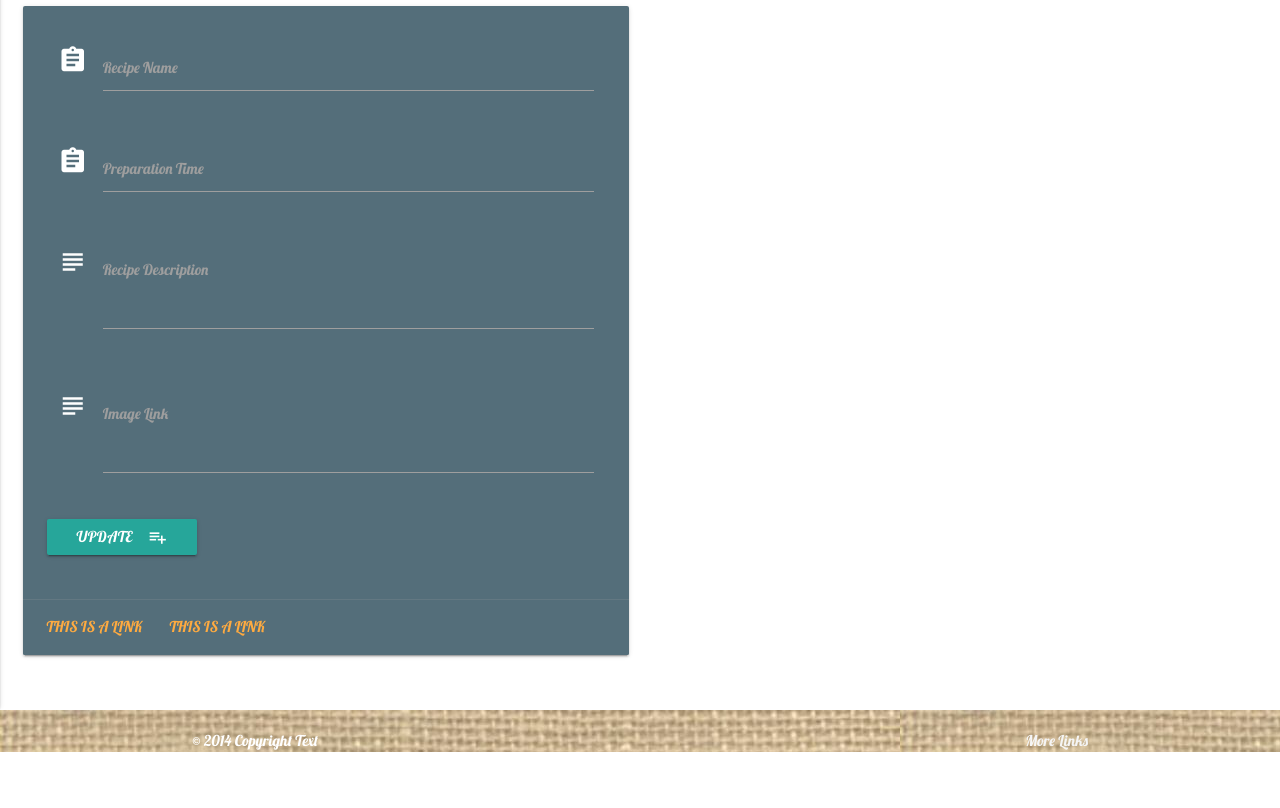
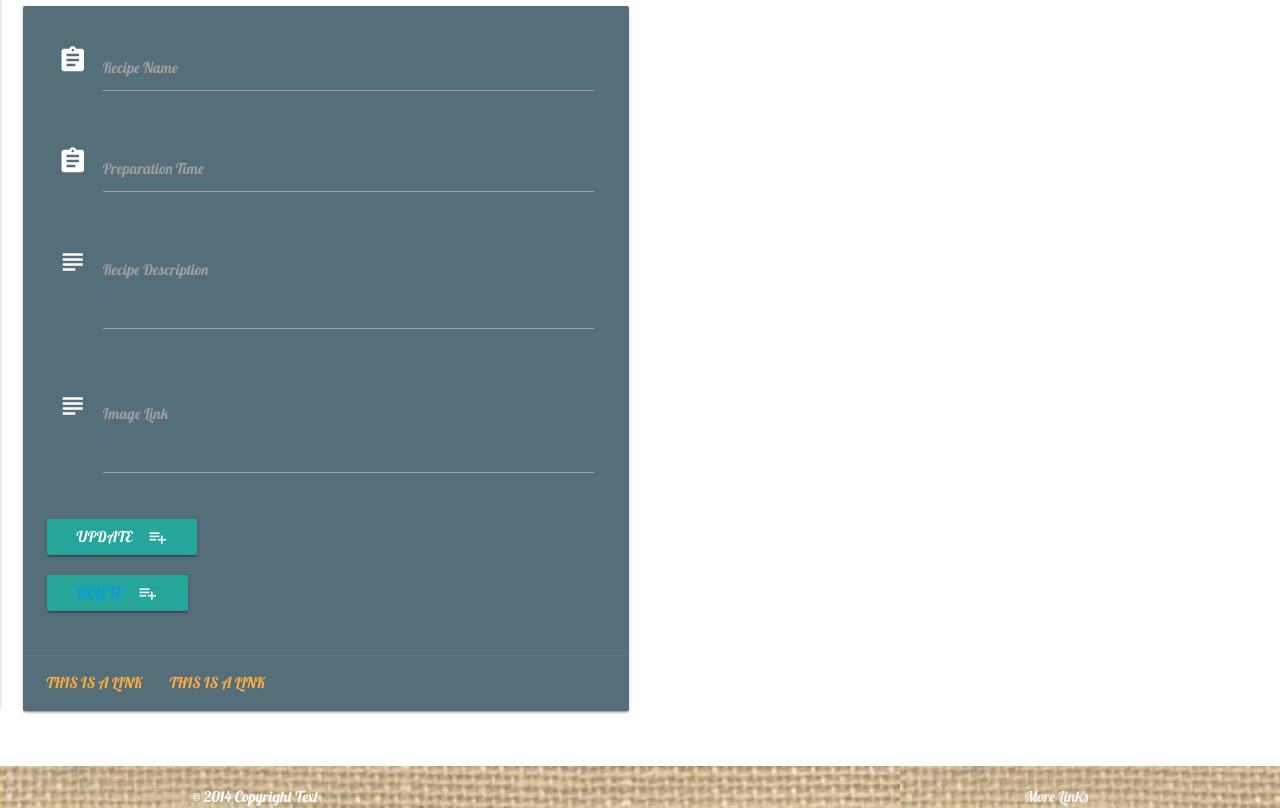
Before and after one commit to anteCedens/CI-MS3-cookbook, a Flask app: template templates/edit_recipe.html in a window 1280 px wide. Shown: the part 153-961 px from the top of the page. Before the commit the page ends 905 px from the top, so only its background shows below. Run offline with Flask 2, Linux system fonts and the light colour scheme; the template is opened without the code that fills it, so the values that code supplies are empty; some libraries are stand-ins or nearby versions.

Commit message:
Saving delete functionality from edit_recipe.html after succesful testing

```diff
--- a/app.py
+++ b/app.py
@@ -44,9 +44,7 @@ def insert_recipe():
 @app.route('/edit_recipe/<recipe_id>')
 def edit_recipe(recipe_id):
     the_recipe = mongo.db.recipes.find_one({"_id": ObjectId(recipe_id)})
-    all_meals = mongo.db.meal.find()
-    return render_template('edit_recipe.html', recipe=the_recipe,
-                           meal=all_meals)
+    return render_template('edit_recipe.html', recipe=the_recipe)
 
 
 @app.route('/update_recipe/<recipe_id>', methods=["POST"])
@@ -70,8 +68,8 @@ def delete_recipe(recipe_id):
 
 @app.route('/recipe_details/<recipe_id>')
 def recipe_details(recipe_id):
-        the_recipe = mongo.db.recipe.find_one({"_id": ObjectId(recipe_id)})
-        return render_template('recipe_details.html', recipe=the_recipe)
+    the_recipe = mongo.db.recipe.find_one({"_id": ObjectId(recipe_id)})
+    return render_template('recipe_details.html', recipe=the_recipe)
 
 
 # Contact Us
--- a/templates/edit_recipe.html
+++ b/templates/edit_recipe.html
@@ -69,6 +69,12 @@
                 <i class="material-icons right">playlist_add</i>
               </button>
             </div>
+            <div class="row">
+              <button class="btn waves-effect waves-light">
+                <a href="{{url_for('delete_recipe', recipe_id=recipe._id)}}">Delete</a>
+                <i class="material-icons right">playlist_add</i>
+              </button>
+            </div>
           </div>
           <div class="card-action">
             <a href="#">This is a link</a>
```
